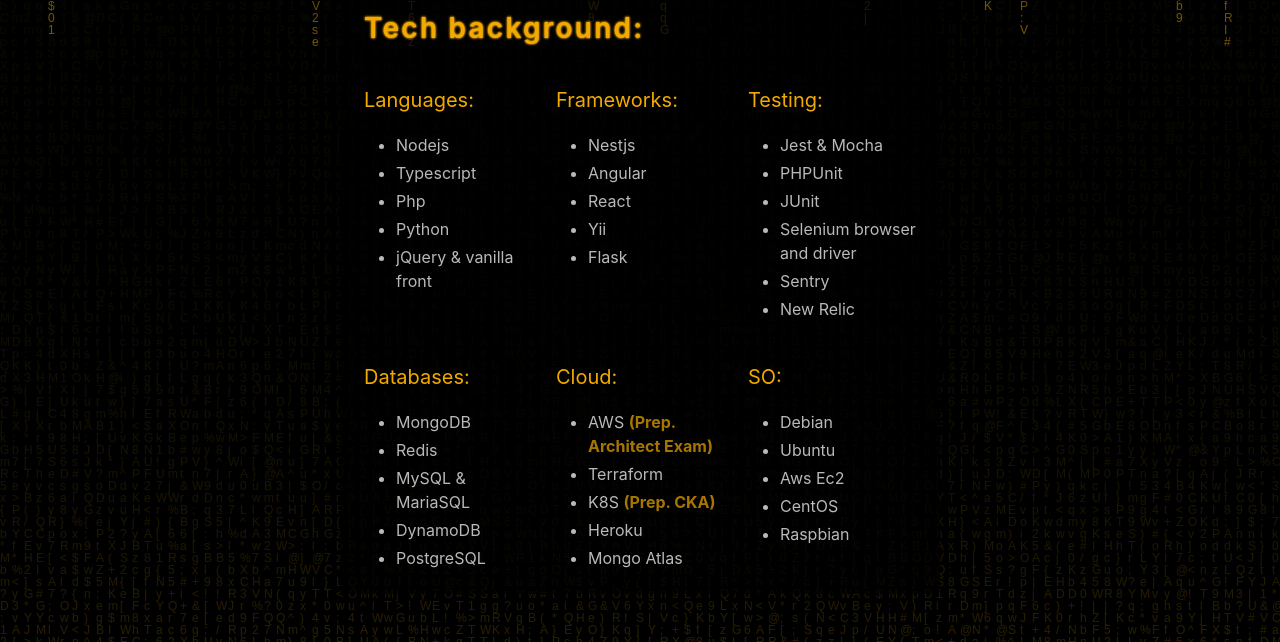
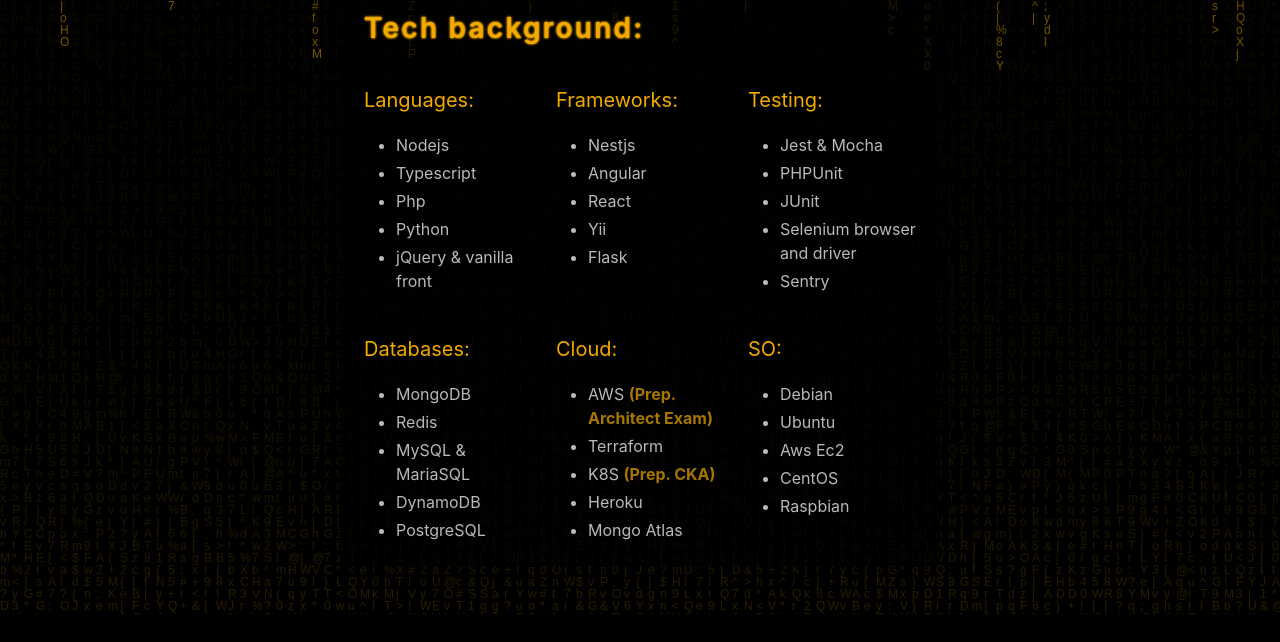
Before and after one commit to diekmrcoin/main, a website: page docs/index.html in a window 1280 px wide. Shown: the part 254-896 px from the top of the page. After the commit the page ends 868 px from the top, so only its background shows below. Drawn offline with Linux system fonts and the light colour scheme.

Commit message:
Removing NewRelic, rethink on the sections

```diff
--- a/docs/index.html
+++ b/docs/index.html
@@ -59,7 +59,6 @@
                 <li>JUnit</li>
                 <li>Selenium browser and driver</li>
                 <li>Sentry</li>
-                <li>New Relic</li>
               </ul>
             </div>
             <div class="column is-one-third">
```
